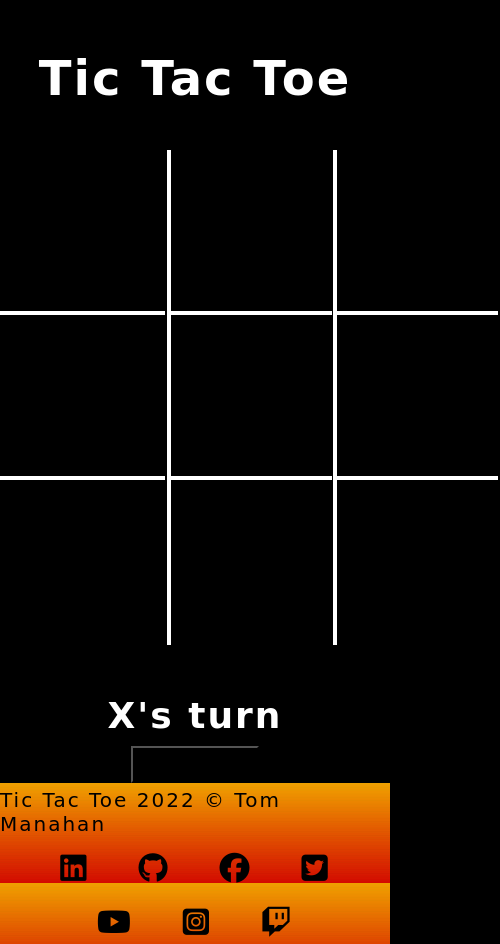
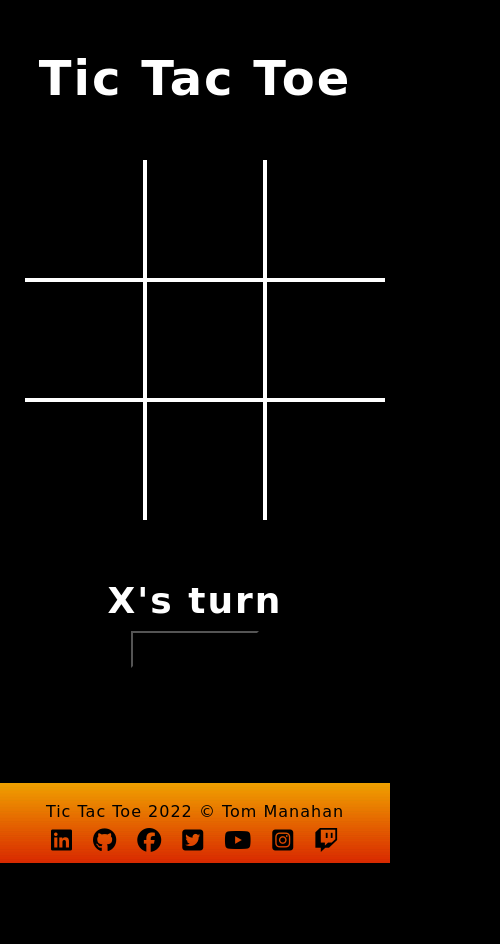
Before and after one commit to CI-Tom/Portfolio_Project2, a plain HTML site: page index.html in a window 390 px wide. Shown: the whole page, 500 px wide, since content can reach past the window. After the commit the page ends 863 px from the top, so only its background shows below. Drawn offline with Linux system fonts and the light colour scheme; a web font is replaced by a local one.

Commit message:
Add media queries for screen sizes below 570px

```diff
--- a/assets/style.css
+++ b/assets/style.css
@@ -46,7 +46,6 @@ footer {
     justify-content: center;
     align-items: center;
     flex-direction: column;
-    /* position: absolute; */
 }
 
 footer div {
@@ -119,6 +118,8 @@ footer a {
     margin-bottom: 50px;
 }
 
+
+/* Reset or Start a new game */
 #reset {
     font-family: 'Bungee Spice', cursive, sans-serif;
     font-size: 28px;
@@ -129,3 +130,36 @@ footer a {
     cursor: pointer;
     transform: translateY(2px);
 }
+
+/* Media queries */
+@media screen and (max-width: 570px) {
+    footer div {
+        font-size: 16px;
+        margin: 0 10px;
+        letter-spacing: 1px;
+    }
+
+    footer a {
+        margin: 0 10px;
+    }
+
+    .tile {
+        width: 120px;
+        height: 120px;
+        border: 2px solid;
+        font-size: 90px;
+    }
+
+    #tiles {
+        width: 360px;
+        padding: 10px;
+    }
+
+    #tile0, #tile1, #tile2 {
+        border-top: transparent;
+    }
+
+    #tile2, #tile5, #tile8 {
+        border-right: transparent;
+    }
+}
```
Also changed, not shown: 1 other file.
